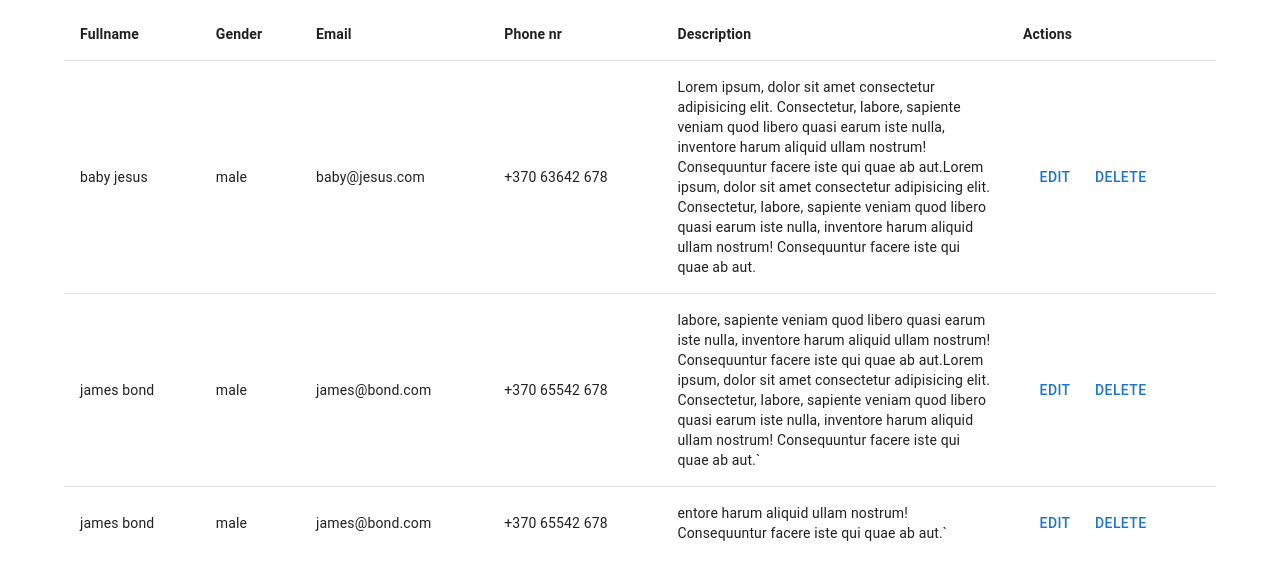
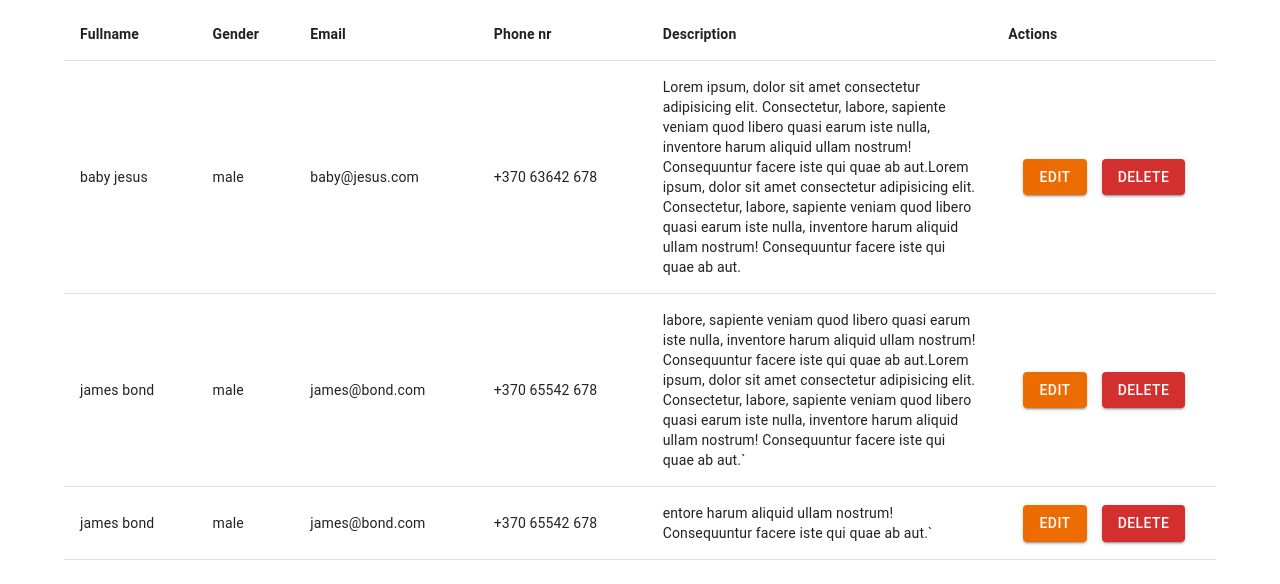
Before and after one commit to karolisjon/react-participants-list, a React (Create React App) app: page / in a window 1280 px wide. Shown: the top 584 px of the page. Built offline with nearby package versions, Linux system fonts and the light colour scheme.

Commit message:
feat: ParticipantsTable style adjustments

```diff
--- a/src/components/participants-table.jsx
+++ b/src/components/participants-table.jsx
@@ -3,11 +3,21 @@ import {
   Box,
   Button,
   Table,
+  TableBody,
   TableBody as TableHead,
   TableCell,
   TableContainer,
   TableRow
 } from '@mui/material';
+
+const tableColumns = [
+  { id: 1, label: 'Fullname' },
+  { id: 2, label: 'Gender' },
+  { id: 3, label: 'Email' },
+  { id: 4, label: 'Phone nr' },
+  { id: 5, label: 'Description' },
+  { id: 6, label: 'Actions' },
+];
 
 const ParticipantsTable = () => {
   return (
@@ -15,61 +25,57 @@ const ParticipantsTable = () => {
       <Table>
         <TableHead>
           <TableRow>
-            <TableCell align="left" sx={{ fontWeight: 600 }}>Fullname</TableCell>
-            <TableCell align="left" sx={{ fontWeight: 600 }}>Gender</TableCell>
-            <TableCell align="left" sx={{ fontWeight: 600 }}>Email</TableCell>
-            <TableCell align="left" sx={{ fontWeight: 600 }}>Phone nr</TableCell>
-            <TableCell align="left" sx={{ fontWeight: 600 }}>Description</TableCell>
-            <TableCell align="left" sx={{ fontWeight: 600 }}>Actions</TableCell>
+            {tableColumns.map((tableColumn) => (
+              <TableCell align="left" sx={{ fontWeight: 600 }} key={tableColumn.id}>{tableColumn.label}</TableCell>
+            ))
+            }
           </TableRow>
         </TableHead>
 
-        <TableHead>
-          <TableRow
-            sx={{ '&:last-child td, &:last-child th': { border: 0 } }}
-          >
+        <TableBody>
+          <TableRow>
             <TableCell>baby jesus</TableCell>
             <TableCell align="left">male</TableCell>
             <TableCell align="left">baby@jesus.com</TableCell>
             <TableCell align="left">+370 63642 678</TableCell>
             <TableCell align="left" sx={{ width: '30%' }}>Lorem ipsum, dolor sit amet consectetur adipisicing elit. Consectetur, labore, sapiente veniam quod libero quasi earum iste nulla, inventore harum aliquid ullam nostrum! Consequuntur facere iste qui quae ab aut.Lorem ipsum, dolor sit amet consectetur adipisicing elit. Consectetur, labore, sapiente veniam quod libero quasi earum iste nulla, inventore harum aliquid ullam nostrum! Consequuntur facere iste qui quae ab aut.</TableCell>
             <TableCell align="left">
-              <Box sx={{ display: 'flex' }}>
-                <Button>Edit</Button>
-                <Button>Delete</Button>
+              <Box sx={{ display: 'flex', justifyContent: 'space-evenly' }}>
+                <Button variant='contained' color='warning'>Edit</Button>
+                <Button variant='contained' color='error'>Delete</Button>
               </Box>
             </TableCell>
           </TableRow>
 
-          <TableRow
-            sx={{ '&:last-child td, &:last-child th': { border: 0 } }}
-          >
+          <TableRow>
             <TableCell>james bond</TableCell>
             <TableCell align="left">male</TableCell>
             <TableCell align="left">james@bond.com</TableCell>
             <TableCell align="left">+370 65542 678</TableCell>
             <TableCell align="left" sx={{ width: '30%' }}>labore, sapiente veniam quod libero quasi earum iste nulla, inventore harum aliquid ullam nostrum! Consequuntur facere iste qui quae ab aut.Lorem ipsum, dolor sit amet consectetur adipisicing elit. Consectetur, labore, sapiente veniam quod libero quasi earum iste nulla, inventore harum aliquid ullam nostrum! Consequuntur facere iste qui quae ab aut.`</TableCell>
             <TableCell align="left">
-              <Button>Edit</Button>
-              <Button>Delete</Button>
+              <Box sx={{ display: 'flex', justifyContent: 'space-evenly' }}>
+                <Button variant='contained' color='warning'>Edit</Button>
+                <Button variant='contained' color='error'>Delete</Button>
+              </Box>
             </TableCell>
           </TableRow>
 
-          <TableRow
-            sx={{ '&:last-child td, &:last-child th': { border: 0 } }}
-          >
+          <TableRow>
             <TableCell>james bond</TableCell>
             <TableCell align="left">male</TableCell>
             <TableCell align="left">james@bond.com</TableCell>
             <TableCell align="left">+370 65542 678</TableCell>
             <TableCell align="left" sx={{ width: '30%' }}>entore harum aliquid ullam nostrum! Consequuntur facere iste qui quae ab aut.`</TableCell>
             <TableCell align="left">
-              <Button>Edit</Button>
-              <Button>Delete</Button>
+              <Box sx={{ display: 'flex', justifyContent: 'space-evenly' }}>
+                <Button variant='contained' color='warning'>Edit</Button>
+                <Button variant='contained' color='error'>Delete</Button>
+              </Box>
             </TableCell>
           </TableRow>
 
-        </TableHead>
+        </TableBody>
 
       </Table>
     </TableContainer>
```
